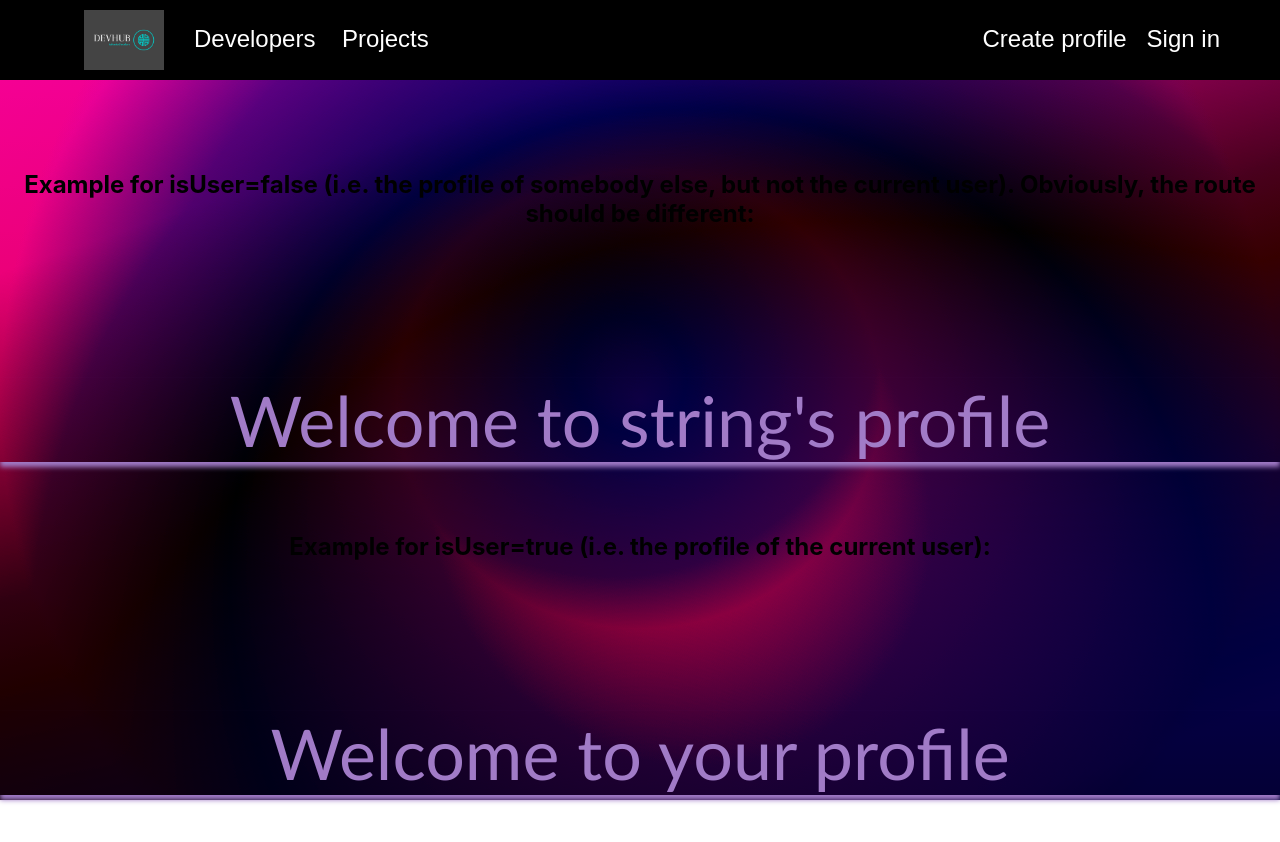
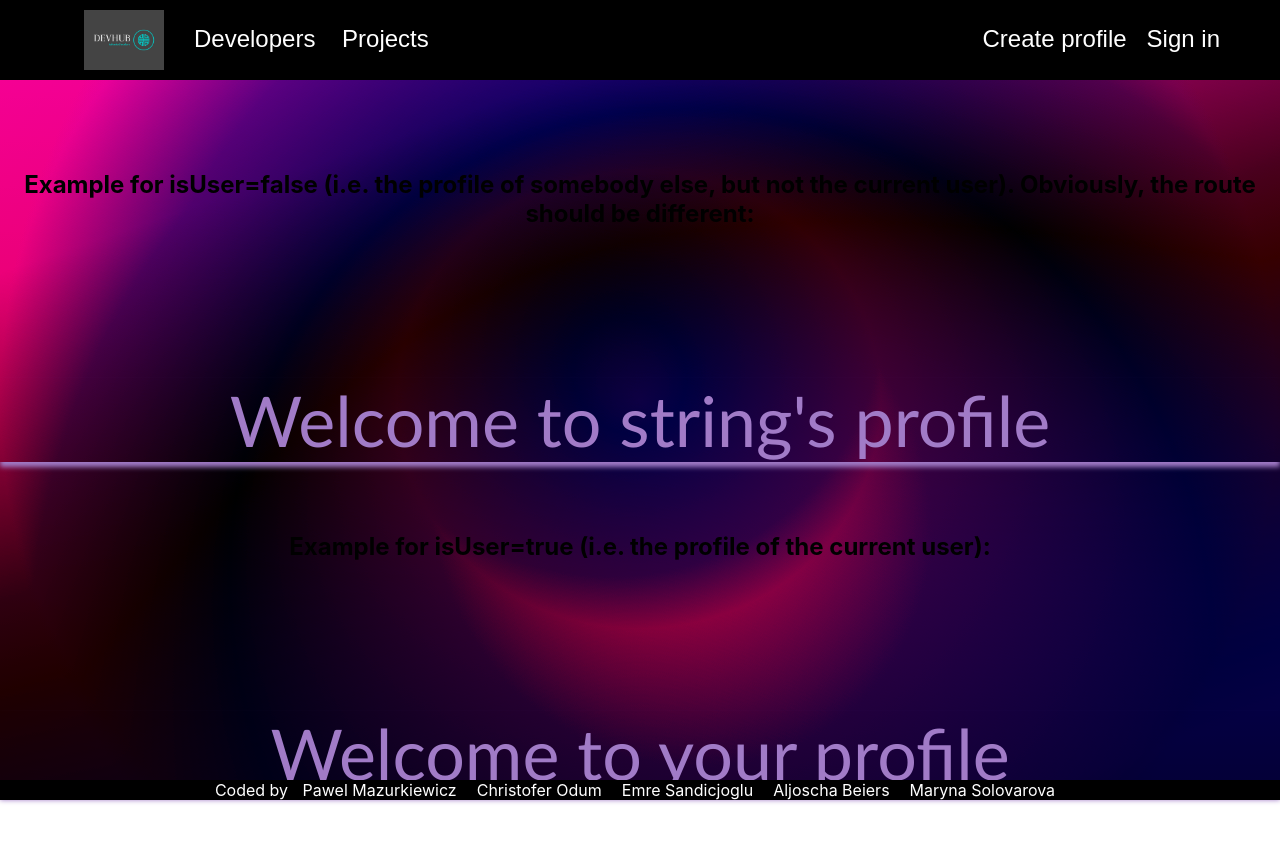
Before and after one commit to Paul-Mazu/devs-PortfolioHub, a React (Create React App) app in the folder src/frontend/: page /my-profile in a window 1280 px wide. Shown: the top 842 px of the page. Built offline with nearby package versions, Linux system fonts and the light colour scheme.

Commit message:
Set footer position to fixed bottom position temporarily (always shows) because it kept on disappearing

```diff
--- a/src/frontend/src/components/Footer/Footer.css
+++ b/src/frontend/src/components/Footer/Footer.css
@@ -4,5 +4,10 @@ a {
 }
 
 footer {
+    position: fixed;
+    bottom: 0;
+    width: 100%;
+    text-align: center;
     color: white;
+    background-color: black;
 }
```
